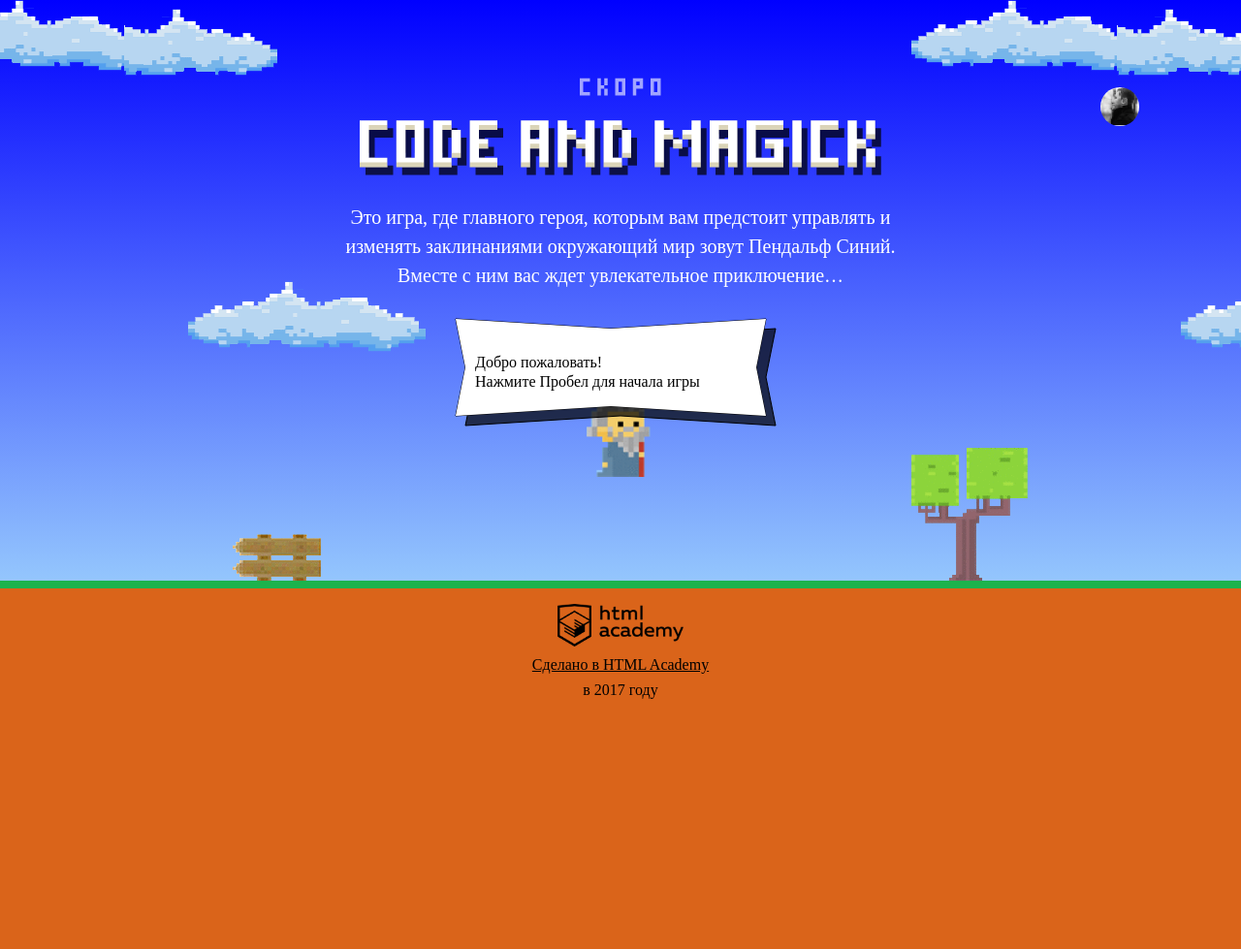
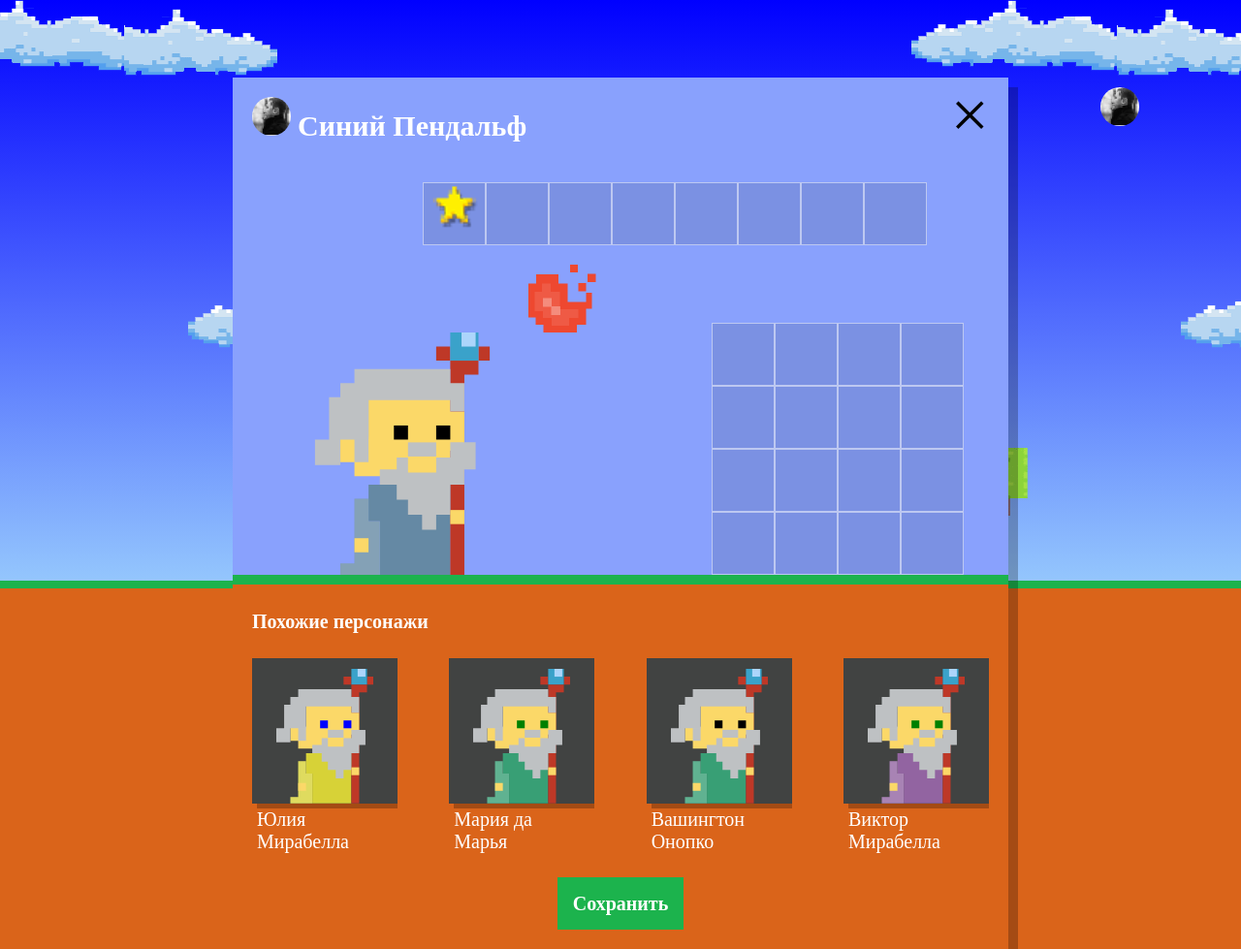
Before and after one commit to essencer4/191681-code-and-magick, a website: page index.html in a window 1280 px wide. Shown: the whole page at 97% size. Before the commit the page ends 800 px from the top, so only its background shows below. Drawn offline with Linux system fonts and the light colour scheme; a web font is replaced by a local one.

Commit message:
Урок 3|module3-task1, учебный проект|попытка №1

```diff
--- a/index.html
+++ b/index.html
@@ -210,6 +210,7 @@ var getWizardY = function (height) {
 };
 </script>
 
+<script src="js/setup.js"></script>
 <script src="js/stat.js"></script>
 <script src="js/game.js"></script>
 
--- /dev/null
+++ b/js/setup.js
@@ -0,0 +1,128 @@
+'use strict';
+
+// Задаем основный массивы, с различными данными о волшебниках и число волшебников
+
+var numberOfWizards = 4;
+
+var WIZARDS_NAMES = [ // имена волшебников
+  'Иван',
+  'Хуан Себастьян',
+  'Мария',
+  'Кристоф',
+  'Виктор',
+  'Юлия',
+  'Люпита',
+  'Вашингтон'
+];
+
+var WIZARDS_SURNAMES = [ // фамилии
+  'да Марья',
+  'Верон',
+  'Мирабелла',
+  'Вальц',
+  'Онопко',
+  'Топольницкая',
+  'Нионго',
+  'Ирвинг'
+];
+
+var WIZARDS_COAT_COLORS = [ // цвета мантий
+  'rgb(101, 137, 164)',
+  'rgb(241, 43, 107)',
+  'rgb(146, 100, 161)',
+  'rgb(56, 159, 117)',
+  'rgb(215, 210, 55)',
+  'rgb(0, 0, 0)'
+];
+
+var WIZARDS_EYES_COLORS = [ // цвета глаз
+  'black',
+  'red',
+  'blue',
+  'yellow',
+  'green'
+];
+
+// Функции.
+// Функция генерации случайных данных (слямзена у Кантора)
+
+var getRandomNumber = function (min, max) {
+  return Math.floor(Math.random() * (max - min + 1)) + min;
+};
+
+// Функция генерации полного имени волшебника на основе случайного имени и фамилии
+
+var getFullWizardName = function () {
+  return WIZARDS_NAMES[getRandomNumber(0, WIZARDS_NAMES.length - 1)] + ' ' + WIZARDS_SURNAMES[getRandomNumber(0, WIZARDS_SURNAMES.length - 1)];
+};
+
+// Функция генерации случайного цвета для мантии
+
+var getRandomCoatColor = function () {
+  return WIZARDS_COAT_COLORS[getRandomNumber(0, WIZARDS_COAT_COLORS.length - 1)];
+};
+
+// Функция генерации случайного цвета для глаз
+
+var getRandomEyesColor = function () {
+  return WIZARDS_EYES_COLORS[getRandomNumber(0, WIZARDS_EYES_COLORS.length - 1)];
+};
+
+// Создаем пустой массив, в который будем складывать получившихся волшебников.
+
+var persons = [];
+
+// Создаем цикл для создания этих волшебников в виде объектов для массива persons
+
+for (var i = 0; i < numberOfWizards; i++) {
+  var personName = getFullWizardName();
+  var personCoatColor = getRandomCoatColor();
+  var personEyesColor = getRandomEyesColor();
+  persons[i] = {
+    name: personName,
+    coatColor: personCoatColor,
+    eyesColor: personEyesColor
+  };
+}
+
+// Найдем элемент, в который мы будем вставлять похожих магов
+
+var wizardTemplate = document.getElementById('similar-wizard-template').content;
+
+// Функция по вставке получившихся данных в шаблон
+
+var renderWizard = function (person) {
+  var wizard = wizardTemplate.cloneNode(true);
+  wizard.querySelector('.setup-similar-label').textContent = person.name;
+  wizard.querySelector('.wizard-coat').style.fill = person.coatColor;
+  wizard.querySelector('.wizard-eyes').style.fill = person.eyesColor;
+  return wizard;
+};
+
+// Функция с контейнером по отрисовке получившихся магов
+
+var fillContainer = function (container) {
+  for (var j = 0; j < numberOfWizards; j++) {
+    container.appendChild(renderWizard(persons[j]));
+  }
+};
+
+// Найдем шаблон который мы будем копировать
+
+var container = document.querySelector('.setup-similar-list');
+
+// Используем DocumentFragment. Это особенный кросс-браузерный DOM-объект, который похож на обычный DOM-узел, но им не является.
+
+var fragment = document.createDocumentFragment();
+
+fillContainer(fragment);
+
+// Добавление DOM-уздлв через .appendChild
+
+container.appendChild(fragment);
+
+// Убираем у нужных html-блоков css-класс 'hidden' чтобы отобразить данные html-блоки
+
+document.querySelector('.setup').classList.remove('hidden');
+
+document.querySelector('.setup-similar').classList.remove('hidden');
```
